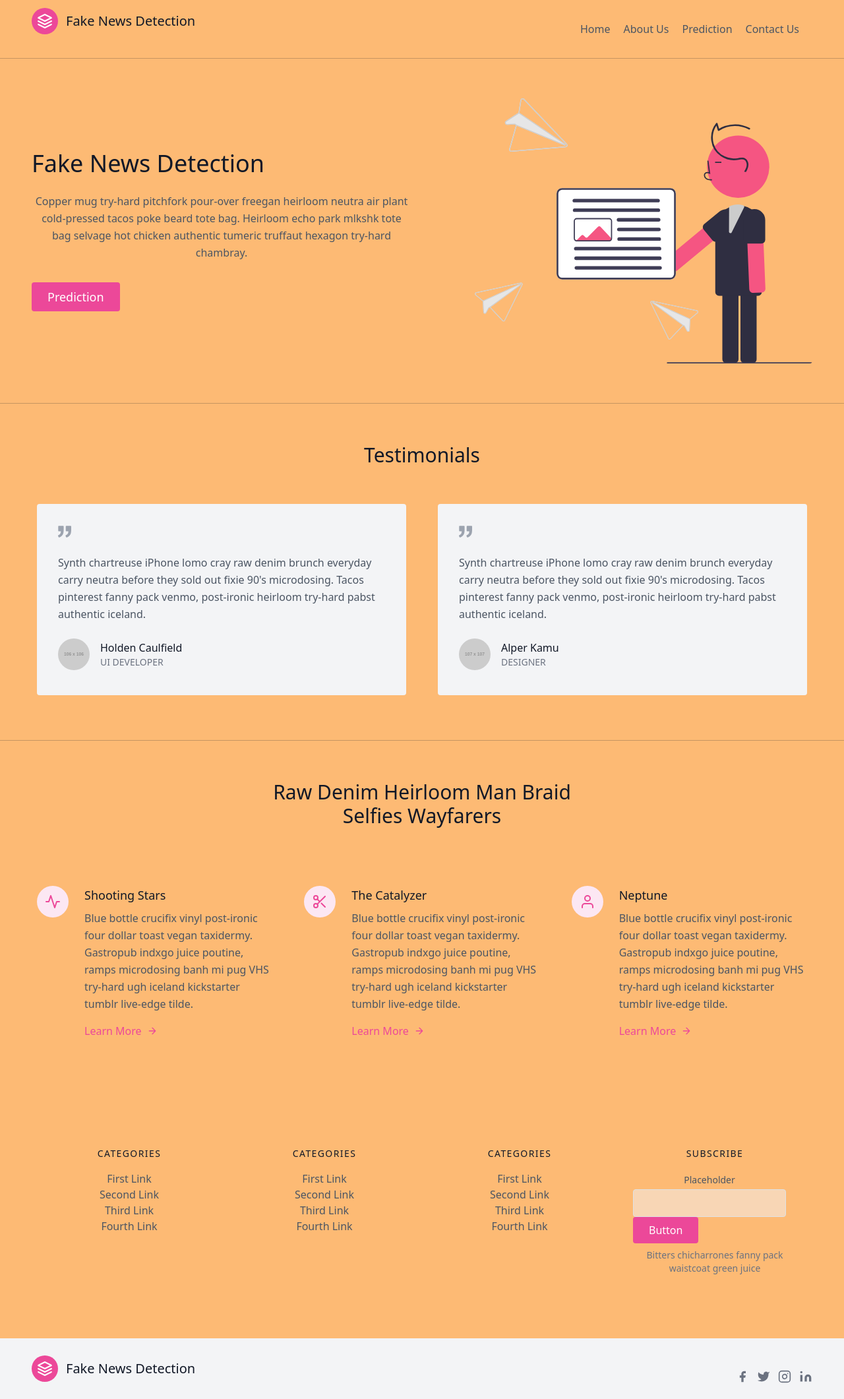
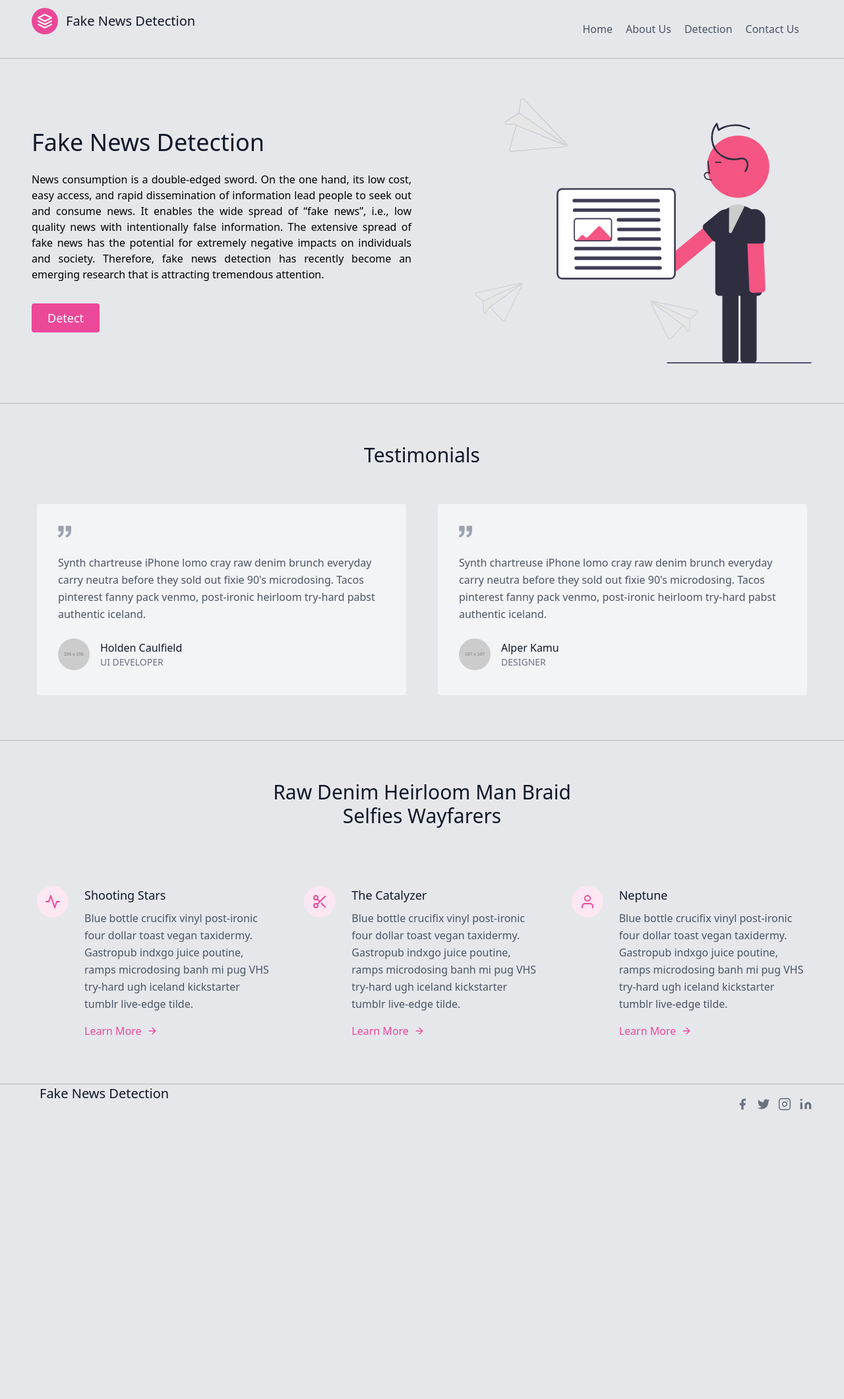
Before and after one commit to Briber162/Fake_News_NLP, a Flask app: page / in a window 1280 px wide. Shown: the whole page at 66% size. After the commit the page ends 1684 px from the top, so only its background shows below. Run offline with Flask 2, Linux system fonts and the light colour scheme; grey boxes labelled with a size stand in for pictures from a placeholder-image service; parts of the project's set-up code (start-up, migrations or seed data) failed here and were passed over; some libraries are stand-ins or nearby versions.

Commit message:
Update index.html

```diff
--- a/templates/index.html
+++ b/templates/index.html
@@ -16,7 +16,7 @@
     <title>Fake News Detection</title>
   </head>
 
-  <body class="bg-orange-300">
+  <body class="bg-gray-200">
     <header class="text-gray-600 body-font -my-9">
       <div
         class="container mx-auto flex flex-wrap p-5 flex-col md:flex-row items-center"
@@ -45,7 +45,7 @@
         >
           <a href="/" class="mr-5 hover:text-gray-900">Home</a>
           <a class="mr-5 hover:text-gray-900">About Us</a>
-          <a href="/prediction" class="mr-5 hover:text-gray-900">Prediction</a>
+          <a href="/prediction" class="mr-5 hover:text-gray-900">Detection</a>
           <a class="mr-5 hover:text-gray-900">Contact Us</a>
         </nav>
       </div>
@@ -63,18 +63,22 @@
           >
             Fake News Detection
           </h1>
-          <p class="mb-8 leading-relaxed">
-            Copper mug try-hard pitchfork pour-over freegan heirloom neutra air
-            plant cold-pressed tacos poke beard tote bag. Heirloom echo park
-            mlkshk tote bag selvage hot chicken authentic tumeric truffaut
-            hexagon try-hard chambray.
+          <p class="mb-8 text-justify text-black">
+            News consumption is a double-edged sword. On the one hand, its low
+            cost, easy access, and rapid dissemination of information lead
+            people to seek out and consume news. It enables the wide spread of
+            “fake news”, i.e., low quality news with intentionally false
+            information. The extensive spread of fake news has the potential for
+            extremely negative impacts on individuals and society. Therefore,
+            fake news detection has recently become an emerging research that is
+            attracting tremendous attention.
           </p>
           <div class="flex justify-center">
             <a href="/prediction"
               ><button
                 class="inline-flex text-white bg-pink-500 border-0 py-2 px-6 focus:outline-none hover:bg-pink-600 rounded text-lg"
               >
-                Prediction
+                Detect
               </button>
             </a>
           </div>
@@ -341,128 +345,14 @@
         </div>
       </div>
     </section>
+    <hr />
     <footer class="text-gray-600 body-font -my-9">
-      <div class="container px-5 py-24 mx-auto">
-        <div class="flex flex-wrap md:text-left text-center order-first">
-          <div class="lg:w-1/4 md:w-1/2 w-full px-4">
-            <h2
-              class="title-font font-medium text-gray-900 tracking-widest text-sm mb-3"
-            >
-              CATEGORIES
-            </h2>
-            <nav class="list-none mb-10">
-              <li>
-                <a class="text-gray-600 hover:text-gray-800">First Link</a>
-              </li>
-              <li>
-                <a class="text-gray-600 hover:text-gray-800">Second Link</a>
-              </li>
-              <li>
-                <a class="text-gray-600 hover:text-gray-800">Third Link</a>
-              </li>
-              <li>
-                <a class="text-gray-600 hover:text-gray-800">Fourth Link</a>
-              </li>
-            </nav>
-          </div>
-          <div class="lg:w-1/4 md:w-1/2 w-full px-4">
-            <h2
-              class="title-font font-medium text-gray-900 tracking-widest text-sm mb-3"
-            >
-              CATEGORIES
-            </h2>
-            <nav class="list-none mb-10">
-              <li>
-                <a class="text-gray-600 hover:text-gray-800">First Link</a>
-              </li>
-              <li>
-                <a class="text-gray-600 hover:text-gray-800">Second Link</a>
-              </li>
-              <li>
-                <a class="text-gray-600 hover:text-gray-800">Third Link</a>
-              </li>
-              <li>
-                <a class="text-gray-600 hover:text-gray-800">Fourth Link</a>
-              </li>
-            </nav>
-          </div>
-          <div class="lg:w-1/4 md:w-1/2 w-full px-4">
-            <h2
-              class="title-font font-medium text-gray-900 tracking-widest text-sm mb-3"
-            >
-              CATEGORIES
-            </h2>
-            <nav class="list-none mb-10">
-              <li>
-                <a class="text-gray-600 hover:text-gray-800">First Link</a>
-              </li>
-              <li>
-                <a class="text-gray-600 hover:text-gray-800">Second Link</a>
-              </li>
-              <li>
-                <a class="text-gray-600 hover:text-gray-800">Third Link</a>
-              </li>
-              <li>
-                <a class="text-gray-600 hover:text-gray-800">Fourth Link</a>
-              </li>
-            </nav>
-          </div>
-          <div class="lg:w-1/4 md:w-1/2 w-full px-4">
-            <h2
-              class="title-font font-medium text-gray-900 tracking-widest text-sm mb-3"
-            >
-              SUBSCRIBE
-            </h2>
       <div
-              class="flex xl:flex-nowrap md:flex-nowrap lg:flex-wrap flex-wrap justify-center items-end md:justify-start"
-            >
-              <div class="relative w-40 sm:w-auto xl:mr-4 lg:mr-0 sm:mr-4 mr-2">
-                <label
-                  for="footer-field"
-                  class="leading-7 text-sm text-gray-600"
-                  >Placeholder</label
-                >
-                <input
-                  type="text"
-                  id="footer-field"
-                  name="footer-field"
-                  class="w-full bg-gray-100 bg-opacity-50 rounded border border-gray-300 focus:bg-transparent focus:ring-2 focus:ring-pink-200 focus:border-pink-500 text-base outline-none text-gray-700 py-1 px-3 leading-8 transition-colors duration-200 ease-in-out"
-                />
-              </div>
-              <button
-                class="lg:mt-2 xl:mt-0 flex-shrink-0 inline-flex text-white bg-pink-500 border-0 py-2 px-6 focus:outline-none hover:bg-pink-600 rounded"
-              >
-                Button
-              </button>
-            </div>
-            <p class="text-gray-500 text-sm mt-2 md:text-left text-center">
-              Bitters chicharrones fanny pack
-              <br class="lg:block hidden" />waistcoat green juice
-            </p>
-          </div>
-        </div>
-      </div>
-      <div class="bg-gray-100">
-        <div
-          class="container px-5 py-6 mx-auto flex items-center sm:flex-row flex-col"
+        class="container px-5 py-8 mx-auto flex items-center sm:flex-row flex-col"
       >
         <a
-            class="flex title-font font-medium items-center md:justify-start justify-center text-gray-900"
+          class="flex title-font font-medium items-center md:justify-start justify-center text-gray-900 mb-2"
         >
-            <svg
-              xmlns="http://www.w3.org/2000/svg"
-              fill="none"
-              stroke="currentColor"
-              stroke-linecap="round"
-              stroke-linejoin="round"
-              stroke-width="2"
-              class="w-10 h-10 text-white p-2 bg-pink-500 rounded-full"
-              viewBox="0 0 24 24"
-            >
-              <path
-                d="M12 2L2 7l10 5 10-5-10-5zM2 17l10 5 10-5M2 12l10 5 10-5"
-              ></path>
-            </svg>
           <span class="ml-3 text-xl">Fake News Detection</span>
         </a>
         <span
@@ -531,7 +421,6 @@
           </a>
         </span>
       </div>
-      </div>
     </footer>
     <!-- Optional JavaScript; choose one of the two! -->
 
```
Lines whose indentation alone changed are shown as unchanged.
